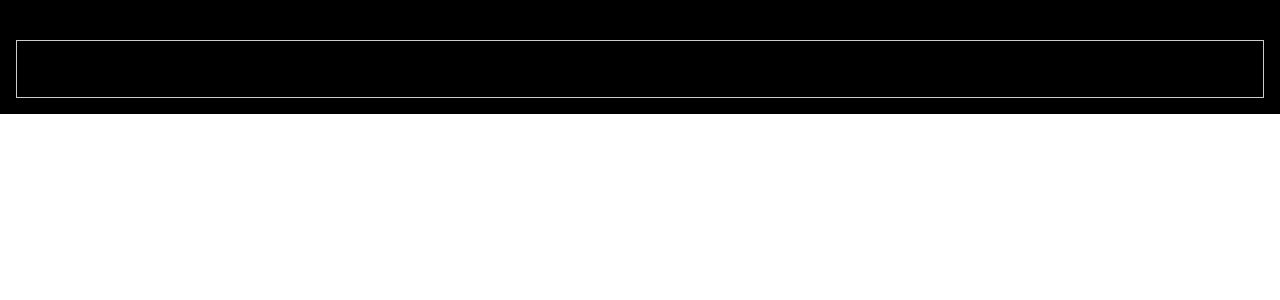
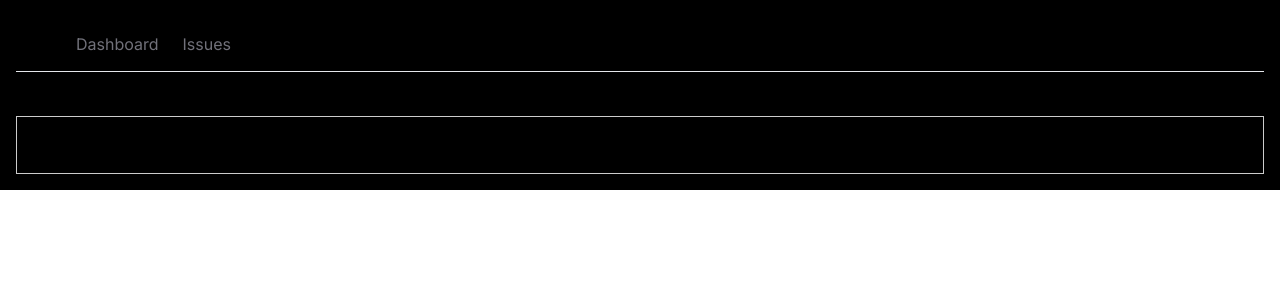
Before and after one commit to fbtwitter/next-issue-tracker, a Next.js app: page / in a window 1280 px wide. Shown: the top 300 px of the page. Built offline with nearby package versions, Linux system fonts and the light colour scheme.

Commit message:
feat: Add navbar

```diff
--- /dev/null
+++ b/app/components/Navbar.tsx
@@ -0,0 +1,29 @@
+import React from 'react'
+import Link from 'next/link'
+import { AiFillBug } from 'react-icons/ai'
+
+const Navbar = () => {
+  const links = [
+    {
+      label: 'Dashboard',
+      href: '/'
+    },
+    {
+      label: 'Issues',
+      href: '/issues'
+    }
+  ]
+  return (
+    <nav className={'flex space-x-6 border-b mb-5 px-5 h-14 items-center'}>
+      <Link href="/"><AiFillBug/></Link>
+      <ul className={'flex space-x-6'}>
+        {links.map(link => (
+          <Link key={link.href} href={link.href}
+                className={'text-zinc-500 hover:text-zinc-800 transition-colors'}>{link.label}</Link>
+        ))}
+      </ul>
+    </nav>
+  )
+}
+
+export default Navbar
--- a/app/layout.tsx
+++ b/app/layout.tsx
@@ -1,6 +1,7 @@
 import './globals.css'
 import type { Metadata } from 'next'
 import { Inter } from 'next/font/google'
+import Navbar from '@/app/components/Navbar'
 
 const inter = Inter({ subsets: ['latin'] })
 
@@ -9,15 +10,19 @@
   description: 'Generated by create next app',
 }
 
-
-export default function RootLayout({
+export default function RootLayout ({
   children,
 }: {
   children: React.ReactNode
 }) {
   return (
     <html lang="en">
-      <body className={inter.className}>{children}</body>
+    <body className={inter.className}>
+    <Navbar/>
+    <main>
+      {children}
+    </main>
+    </body>
     </html>
   )
 }
--- a/package.json
+++ b/package.json
@@ -22,6 +22,7 @@
     "prisma": "^5.3.1",
     "react": "18.2.0",
     "react-dom": "18.2.0",
+    "react-icons": "^4.11.0",
     "tailwindcss": "3.3.3",
     "typescript": "5.2.2",
     "zod": "^3.22.2"
```
Also changed, not shown: 1 other file (tests, documents, lock files or other folders).
